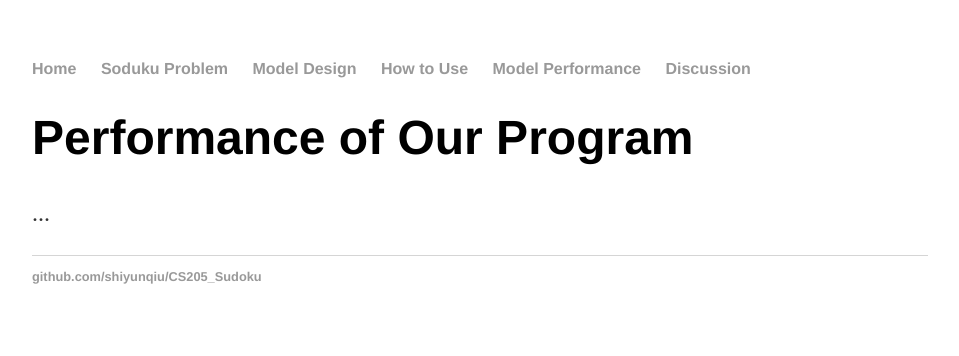
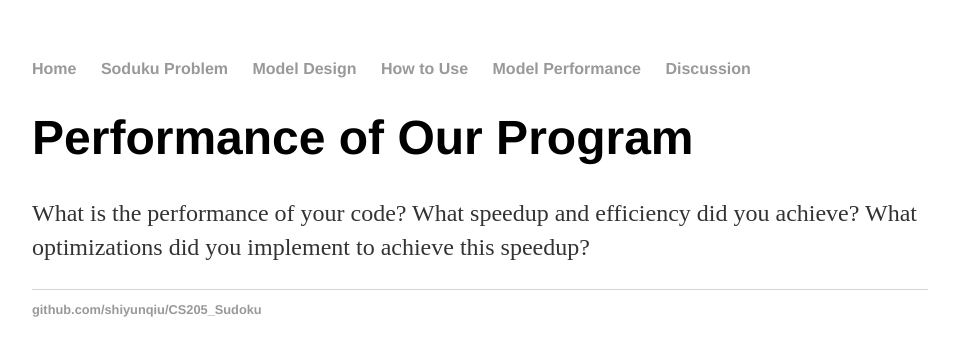
Before and after one commit to shuxiangru/CS205_G1.github.io, a Jekyll site: the page built from performance/index.html, in a window 1280 px wide. Shown: the top 356 px of the page, without its empty margins (160-1119 px from the left). Built offline with Jekyll 4.4.1, drawn with Linux system fonts in a browser that asks for light colours.

Commit message:
Update index.html

```diff
--- a/performance/index.html
+++ b/performance/index.html
@@ -5,5 +5,5 @@ title: performance
 
 		<div class="performance">
 			<h1>Performance of Our Program</h1>
-			<p>...</p>
+			<p>What is the performance of your code? What speedup and efficiency did you achieve? What optimizations did you implement to achieve this speedup?</p>
   </div>
```
